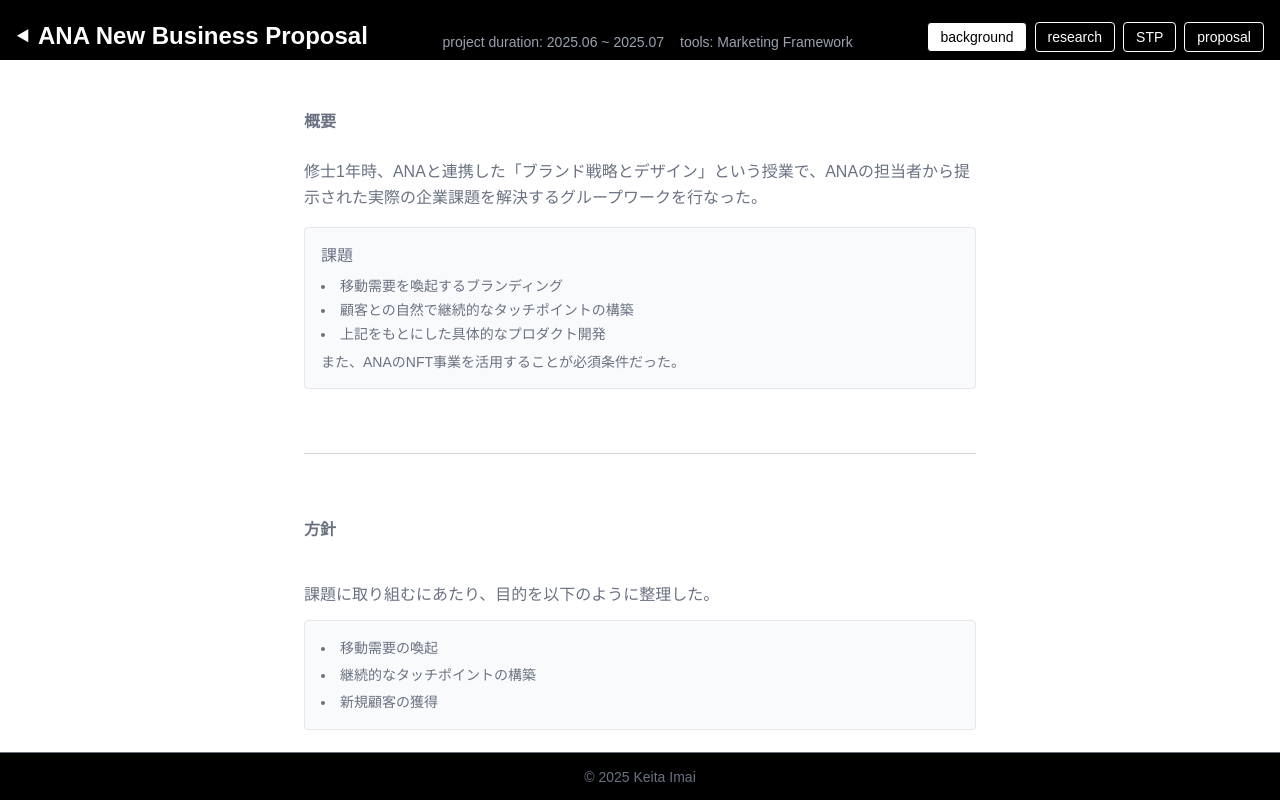
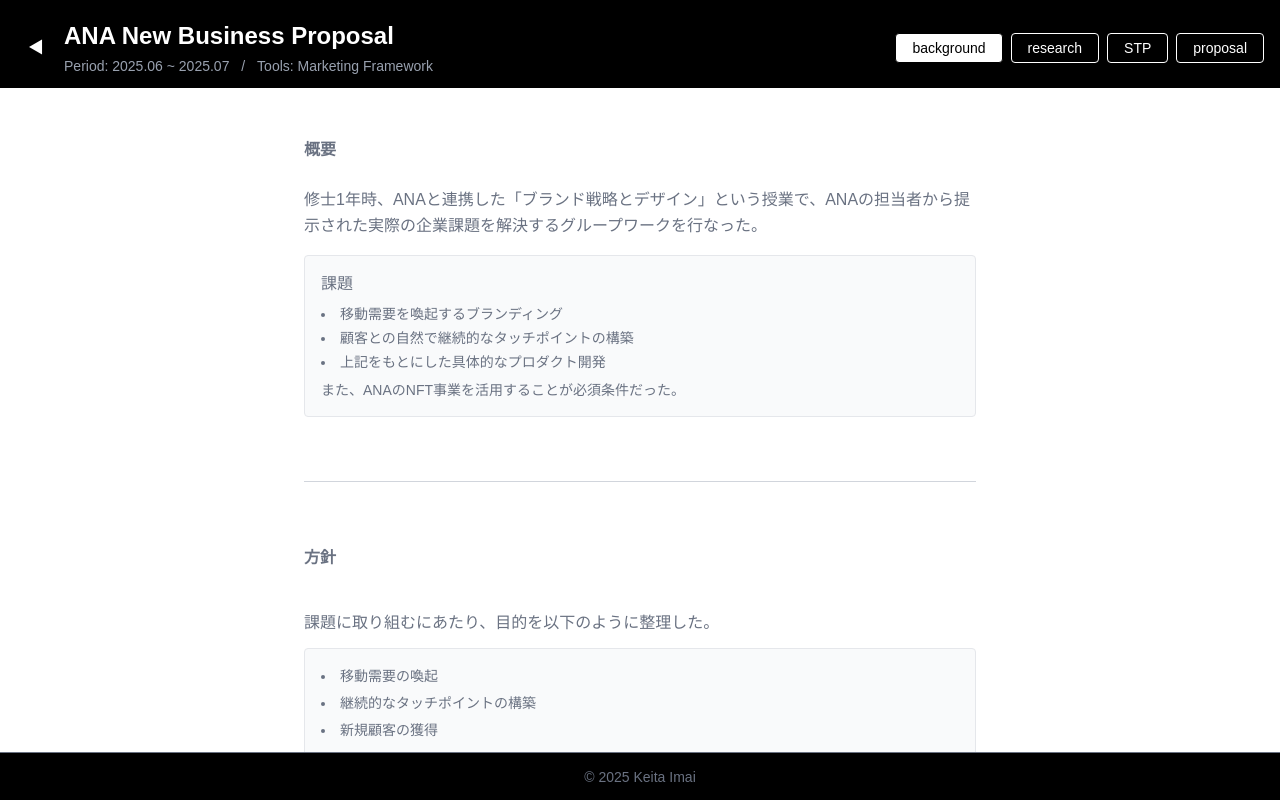
Before and after one commit to keita-b/portfolio, a Next.js app: page /works/ana in a window 1280 px wide. Built offline with nearby package versions, Linux system fonts and the light colour scheme.

Commit message:
Update header of works page

```diff
--- a/app/components/header/HeaderB.tsx
+++ b/app/components/header/HeaderB.tsx
@@ -32,23 +32,26 @@ export default function HeaderWithTabs({
   }, []);
 
   return (
-    <header className="bg-black text-white px-4 pt-5 pb-2 sticky top-0 z-50 border-b">
-      <div className="flex flex-col gap-2 md:flex-row md:items-end md:justify-between">
+    <header className="bg-black text-white px-4 pt-5 pb-3 sticky top-0 z-50 border-b">
+      <div className="flex flex-row justify-between items-center">
 
-        {/* 左：タイトルと戻るボタン */}
-        <div className="flex items-center gap-2">
-          <Link href="/works" className="text-sm hover:text-gray-300">◀︎</Link>
-          <h1 className="text-2xl font-bold">{title}</h1>
-        </div>
-
-        {/* 中央：制作期間とスキル */}
-        <div className="flex flex-wrap gap-x-4 text-sm text-gray-400">
-          <span>project duration: {period}</span>
-          <span>tools: {tools.join(' / ')}</span>
+        {/* 左：タイトル・期間・ツール */}
+        <div className="flex gap-1 flex-row items-center gap-4">
+          <Link href="/works" className="text-m hover:text-gray-300 ml-3">◀︎</Link>
+          <div className="flex flex-col">
+            <div className="flex items-center gap-2 pl-1">
+              <h1 className="text-2xl font-bold">{title}</h1>
+            </div>
+            <div className="text-sm text-gray-400 mt-1 pl-1">
+              <span>Period: {period}</span>
+              <span className='mr-2 ml-2'> / </span>
+              <span>Tools: {tools.join(' / ')}</span>
+            </div>
+          </div>
         </div>
 
         {/* 右：タブ */}
-        <div className="mt-2 md:mt-0">
+        <div className="items-center">
           {isMobile ? (
             <select
               value={selectedTab}
@@ -67,7 +70,7 @@ export default function HeaderWithTabs({
                 <button
                   key={tab.id}
                   onClick={() => onChangeTab(tab.id)}
-                  className={`text-sm px-3 py-1 border rounded ${
+                  className={`text-sm px-4 py-1 border rounded ${
                     selectedTab === tab.id
                       ? 'bg-white text-black'
                       : 'text-white border-white hover:bg-gray-800'
@@ -79,6 +82,7 @@ export default function HeaderWithTabs({
             </nav>
           )}
         </div>
+
       </div>
     </header>
 
```
